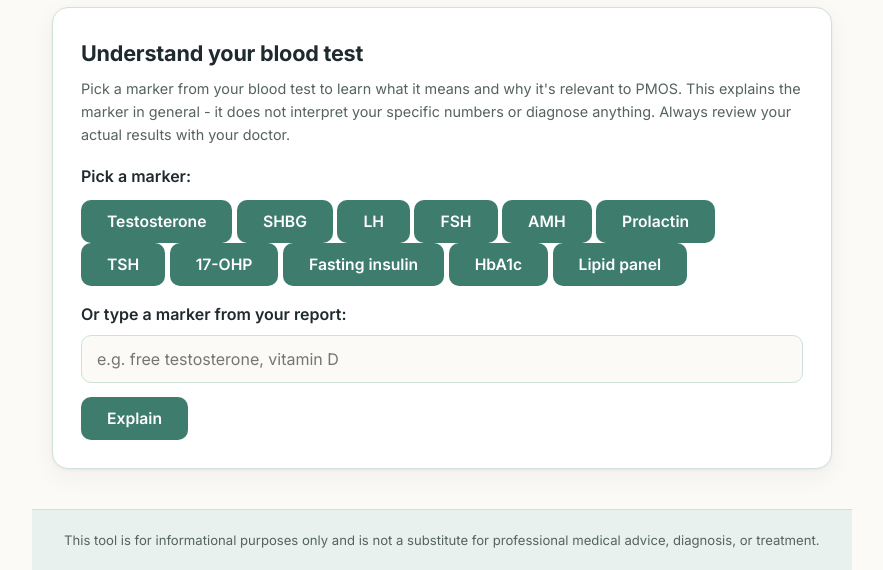
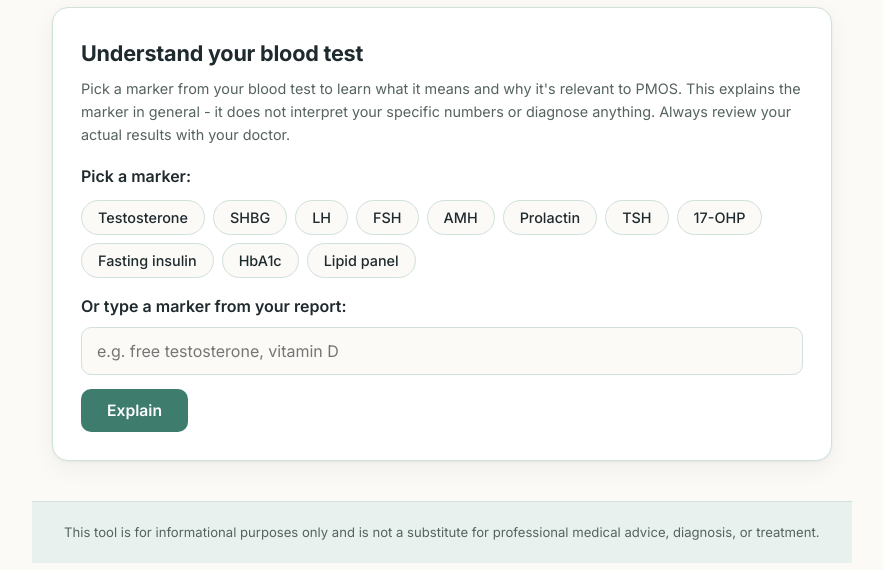
Before and after one commit to HarshithaPethuraj/pmos-care-companion, a FastAPI app: page /markers in a window 1280 px wide. Shown: the part 208-778 px from the top of the page, without its empty margins (198-1081 px from the left). Run offline with FastAPI, Linux system fonts and the light colour scheme.

Commit message:
Update style.css

```diff
--- a/backend/static/style.css
+++ b/backend/static/style.css
@@ -280,6 +280,38 @@ hr {
     font-style: italic;
 }
 
+/* ---------- Marker chips ---------- */
+.marker-chips {
+    display: flex;
+    flex-wrap: wrap;
+    gap: 8px;
+}
+.marker-chip {
+    background: var(--paper);
+    color: var(--ink);
+    border: 1.5px solid var(--sage-line);
+    padding: 8px 16px;
+    border-radius: 20px;
+    font-size: 0.9rem;
+    font-weight: 500;
+    cursor: pointer;
+    transition: all .15s;
+}
+.marker-chip:hover {
+    border-color: var(--sage);
+    background: var(--sage-soft);
+    color: var(--sage-deep);
+}
+.marker-chip-active {
+    background: var(--sage);
+    color: #fff;
+    border-color: var(--sage);
+}
+.marker-chip-active:hover {
+    background: var(--sage-deep);
+    color: #fff;
+}
+
 /* ---------- Responsive ---------- */
 @media (max-width: 560px) {
     .site-header { padding: 26px 20px 0; }
```
